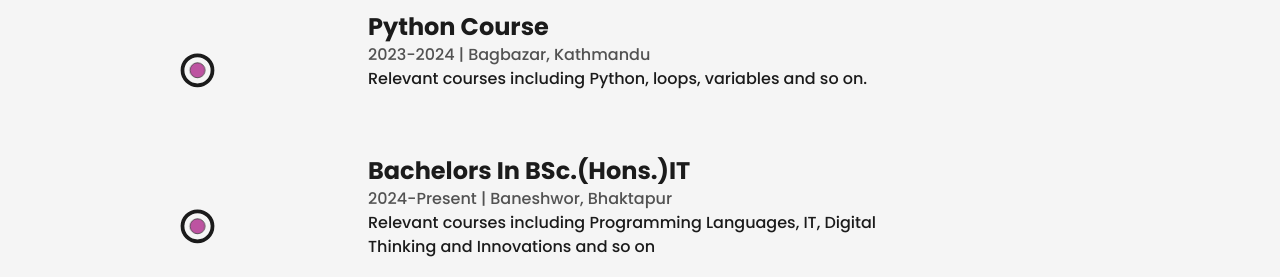
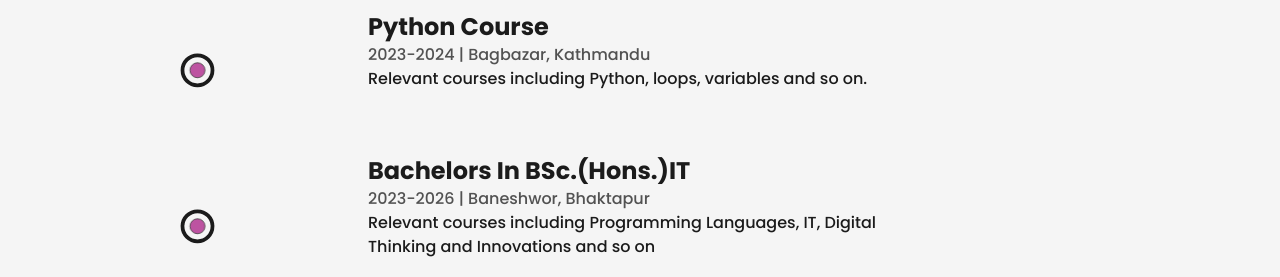
Before and after one commit to Ghost9841/aakash-subedi, a Next.js app: page /skills in a window 1280 px wide. Shown: the part 3422-3699 px from the top of the page. Built offline with nearby package versions, Linux system fonts and the light colour scheme.

Commit message:
Education changed

```diff
--- a/src/app/page.tsx
+++ b/src/app/page.tsx
@@ -87,7 +87,7 @@ export default function Home() {
               </h3>
               <p className="text-sm">
                 BSc Computer Science<br />
-                <span className="text-xs opacity-70">Techspire College • 2024-2027</span>
+                <span className="text-xs opacity-70">Techspire College • Completed</span>
               </p>
             </div>
           </div>
--- a/src/app/skills/Education.tsx
+++ b/src/app/skills/Education.tsx
@@ -70,7 +70,7 @@ const Education = () => {
         />
         <Details
         type='Bachelors in BSc.(Hons.)IT'
-        time='2024-Present'
+        time='2023-2026'
         place='Baneshwor, Bhaktapur'
         info='Relevant courses including Programming Languages, IT, Digital Thinking and Innovations and so on'
         />
```
